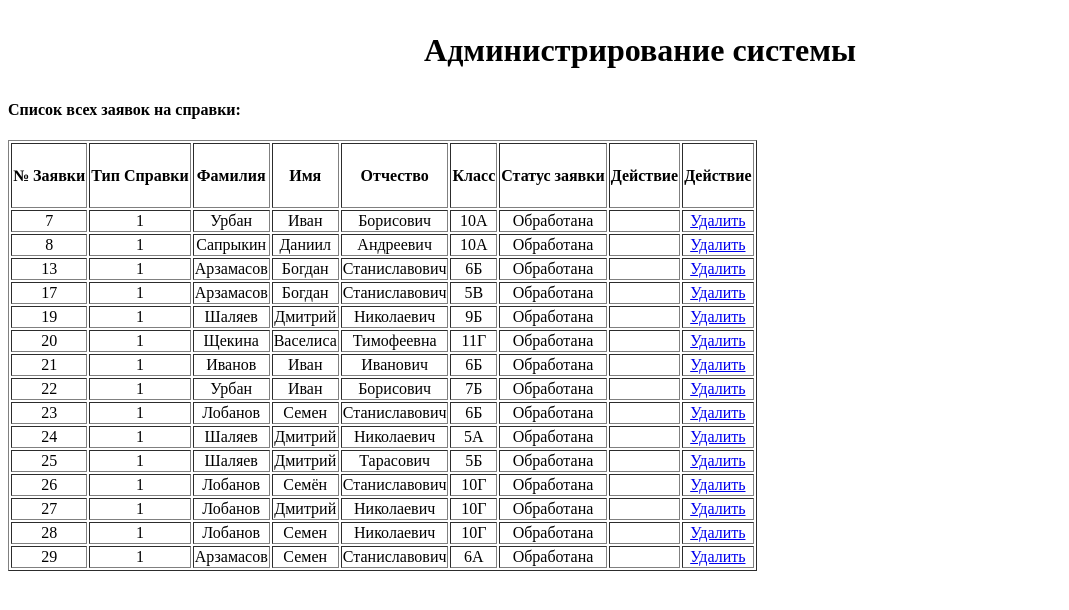
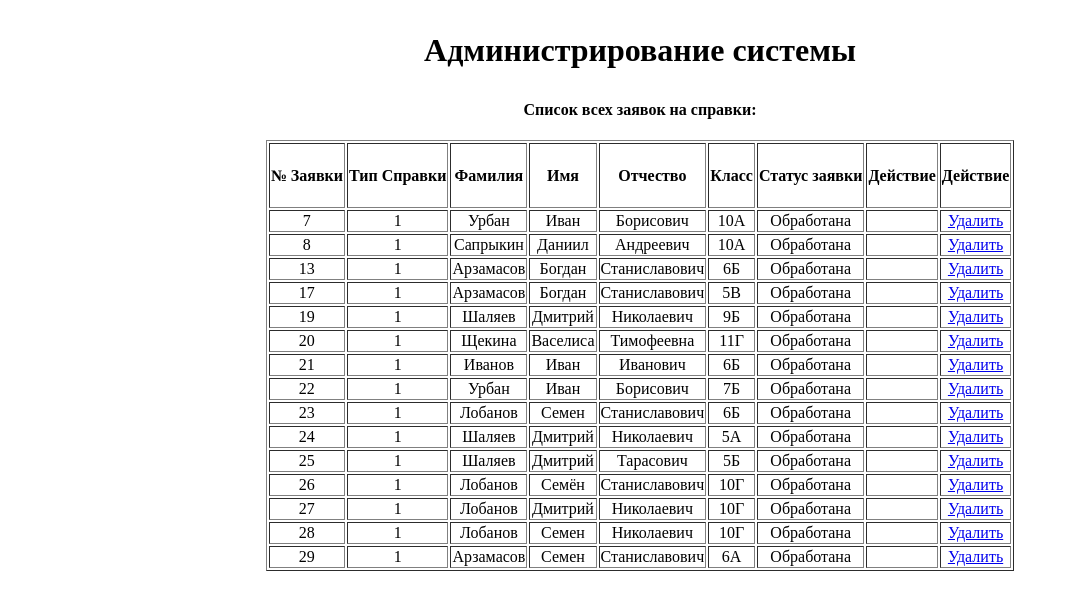
Before and after one commit to HumanSuit7688/Docs_Web, a Django app: page /seccretary in a window 1280 px wide. Shown: the top 610 px of the page, without its empty margins (0-1069 px from the left). Run offline with Django 5.2, Linux system fonts and the light colour scheme; a user stored in the database is signed in; data comes from the database, SQL or seed files in the repository; both versions use the stored data as it was after the commit.

Commit message:
релиз к защите

```diff
--- a/web/doc_app/microsoft_world.py
+++ b/web/doc_app/microsoft_world.py
@@ -10,7 +10,11 @@ def declension(surname, name, patronymic):
     maker = PetrovichDeclinationMaker()
     detector = PetrovichGenderDetector()
 
-    gender = detector.detect(firstname=name)
+    try:
+        gender = detector.detect(firstname=name)
+    except:
+        if name == 'Семен' or name == 'Семён':
+            gender = 'Gender.MALE'
     if str(gender) == 'Gender.MALE':
         print('парень')
         name_dec = maker.make(NamePart.FIRSTNAME, Gender.MALE, Case.DATIVE, name)
--- a/web/doc_app/templates/index.html
+++ b/web/doc_app/templates/index.html
@@ -8,11 +8,13 @@
     <h1><p style="text-align: center;">Запрос справки в Лицее № 1</p></h1>
     <h3><p style="text-align: center;">{{ semi_title }}</p></h3>
     <form style="text-align: center;" method="POST" action="doc1/process/">
+
         {% csrf_token %}
-    <table style="text-align: center;">
+    <table align=center style="text-align: center;">
         {{ form.as_table }}<br />
-    </table>
+    </table> <br><br>
     <input type="submit" value="Отправить">
+
 </form>
 </body>
 </html>
--- a/web/doc_app/templates/registration/login.html
+++ b/web/doc_app/templates/registration/login.html
@@ -5,7 +5,7 @@
     <title>Login</title>
 </head>
 <body>
-    <form method="post">
+    <form style="text-align: center;" method="post">
   {% csrf_token %}
   {{ form.as_p }}
   <button type="submit">Войти</button>
--- a/web/doc_app/templates/secretary.html
+++ b/web/doc_app/templates/secretary.html
@@ -6,7 +6,7 @@
 </head>
 <body>
 <h1><p style="text-align: center;">Администрирование системы</p></h1>
-<h4>Список всех заявок на справки:</h4>
+<h4 style="text-align: center;">Список всех заявок на справки:</h4>
 {% autoescape off %}
 {{ body_orders }}
 {% endautoescape %}
--- a/web/doc_app/views.py
+++ b/web/doc_app/views.py
@@ -63,16 +63,19 @@ def secretery(request):
         order_patronymic = i.get('patronymic')
         order_grade = str(i.get('grade_c')) + i.get('grade_b')
         order_status = i.get('status')
+        color = ''
         if order_status == False:
             order_status = 'Не обработана'
+            corol = '"background-color: yellow;"'
             href = f'<td><a href="secсretary/create_documentik/{order_type}/{order_id}">Принять</a></td>\n<td><a href="secсretary/delete_orderik/{order_id}">Отклонить</a></td> </tr>\n'
         else:
             order_status = 'Обработана'
+            corol = '"background-color: green;"'
             href = f'<td></td><td><a href="secсretary/delete_orderik/{order_id}">Удалить</a></td> </tr>\n'
         order_tr = f'<tr> <td>{order_id}</td>\n<td>{order_type}</td>\n<td>{order_surname}</td>\n<td>{order_name}</td>\n<td>{order_patronymic}</td>\n<td>{order_grade}</td>\n<td>{order_status}</td>\n'
         order_tr += href
         orders += order_tr
-    body_orders = f'<table border="1", style="text-align: center;"> {orders} </table>'
+    body_orders = f'<table align=center border="1", style="text-align: center;"> {orders} </table>'
 
     print(request.user)
 
@@ -100,7 +103,7 @@ def make_doc_procces(request, order_type, order_id):
 
     update_order_status(order_id)
 
-    send_notification(email, name, surname)
+    # send_notification(email, name, surname)
 
     return response
 
```
Also changed, not shown: web/db.sqlite3.
